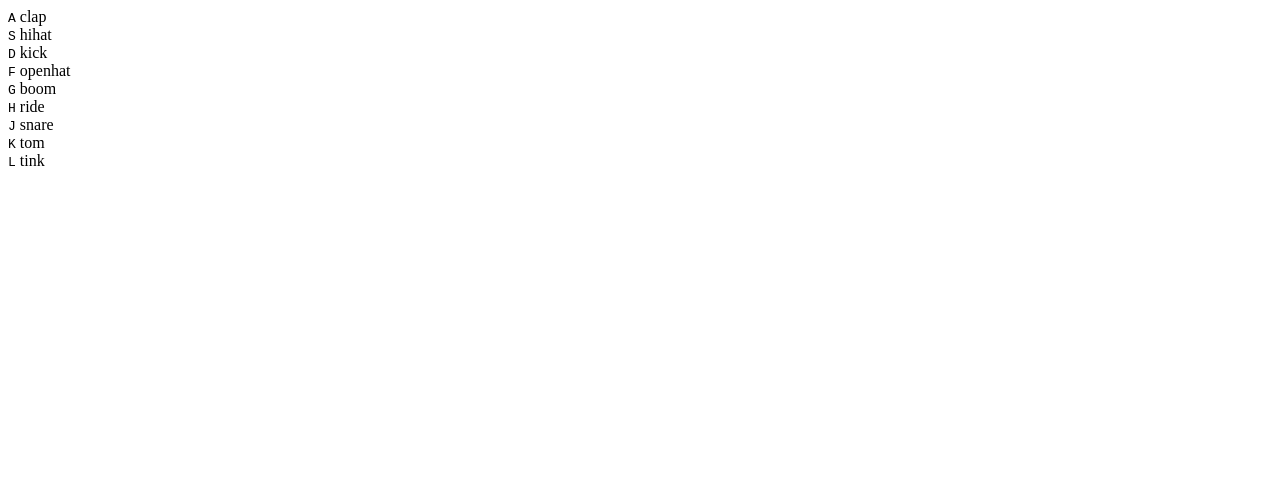
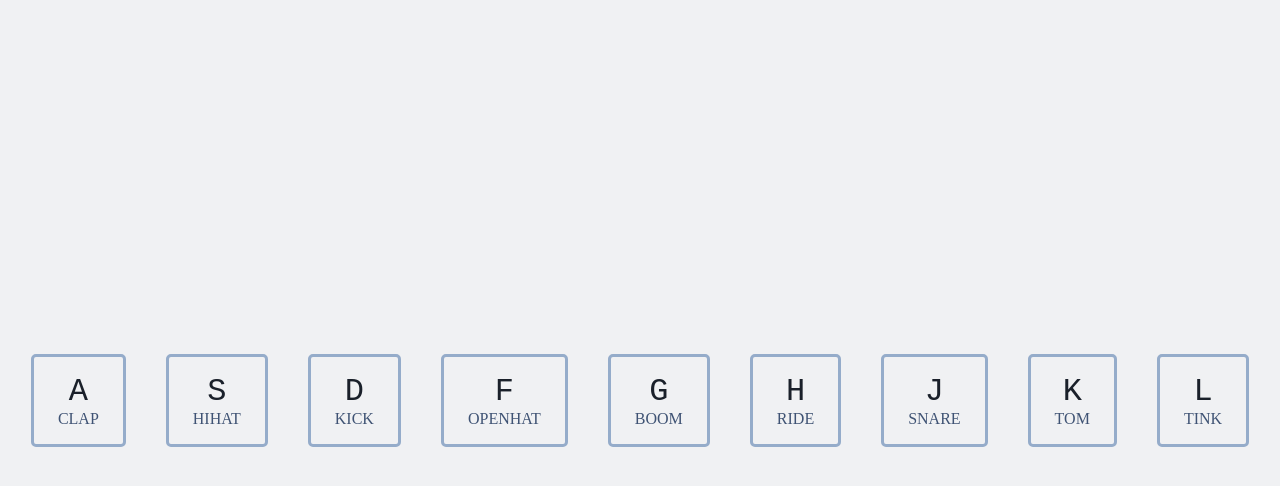
Before and after one commit to MakeleAndzelo/JS30-Challenge, a plain HTML site: page 01/index.html in a window 1280 px wide. Drawn offline with Linux system fonts and the light colour scheme.

Commit message:
Added styles

```diff
--- a/01/index.html
+++ b/01/index.html
@@ -3,6 +3,8 @@
 <head>
 	<meta charset="UTF-8">
 	<title>Day 1</title>
+
+	<link rel="stylesheet" href="style.css">
 </head>
 <body>
 	<div class="container">
--- /dev/null
+++ b/01/style.css
@@ -0,0 +1,51 @@
+* {
+	box-sizing: border-box;
+}
+
+body, html {
+	padding: 0;
+	margin: 0;
+	height: 100%;
+}
+
+body {
+	background: #f0f1f3;
+}
+
+.container {
+	height: 100%;
+	display: flex;
+	align-items: center;
+	justify-content: center;
+}
+
+.key {
+	padding: 1rem 1.5rem;
+	border: 3px solid #95acca;
+	border-radius: 5px;
+	text-align: center;
+	margin: 0 20px;
+	color: #1a202a;
+	transition: 1s all ease-in-out;
+}
+
+.key kbd {
+	font-size: 2rem;
+}
+
+span {
+	display: block;
+	color: #3f5374;
+	text-transform: uppercase;
+	transition: 1s all ease-in-out;
+}
+
+.key.playing {
+	background: rgba(0,0,0,0.2);
+	border: 3px solid #1a202a;
+	transform: scale(1.1);
+}
+
+.key.playing span {
+	color: #1a202a;
+}
```
